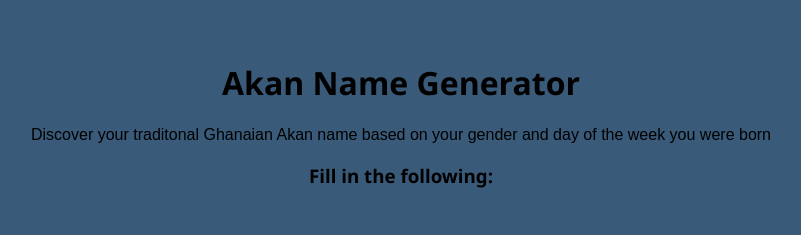
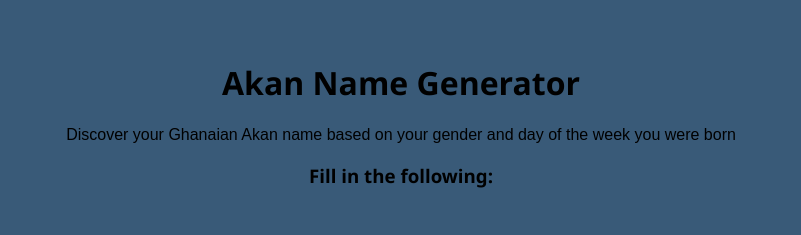
Before and after one commit to cyril723/Akan-name-generator, a plain HTML site: page index.html in a window 1280 px wide. Shown: the top 235 px of the page, 239-1040 px from the left. Drawn offline with Linux system fonts and the light colour scheme.

Commit message:
Fix HTML formatting and correct text content

```diff
--- a/index.html
+++ b/index.html
@@ -10,7 +10,7 @@
 <body>
         <h1>Akan Name Generator</h1>
     <section>
-        <p>Discover your traditonal Ghanaian
+        <p>Discover your Ghanaian
              Akan name based  on
             your gender and day
             of the week you were born </p>
```
